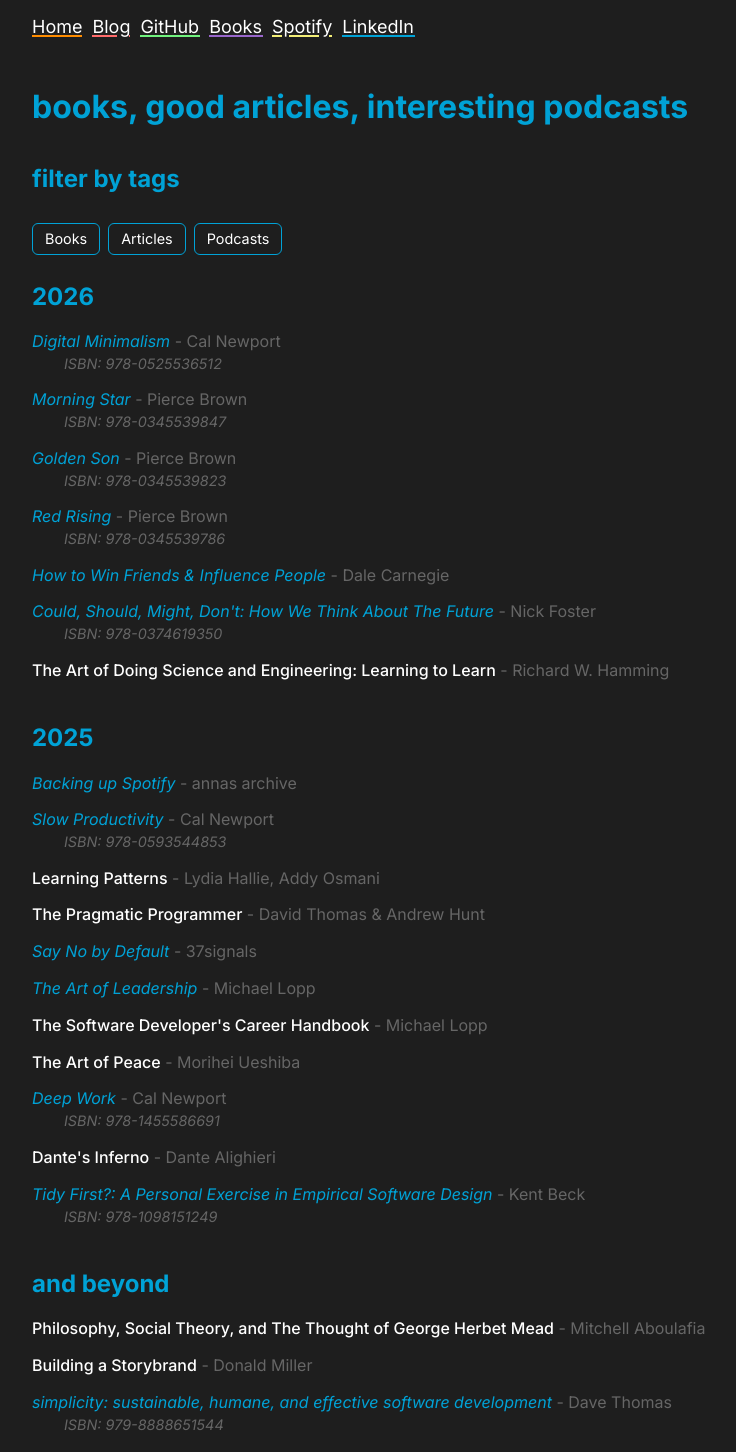
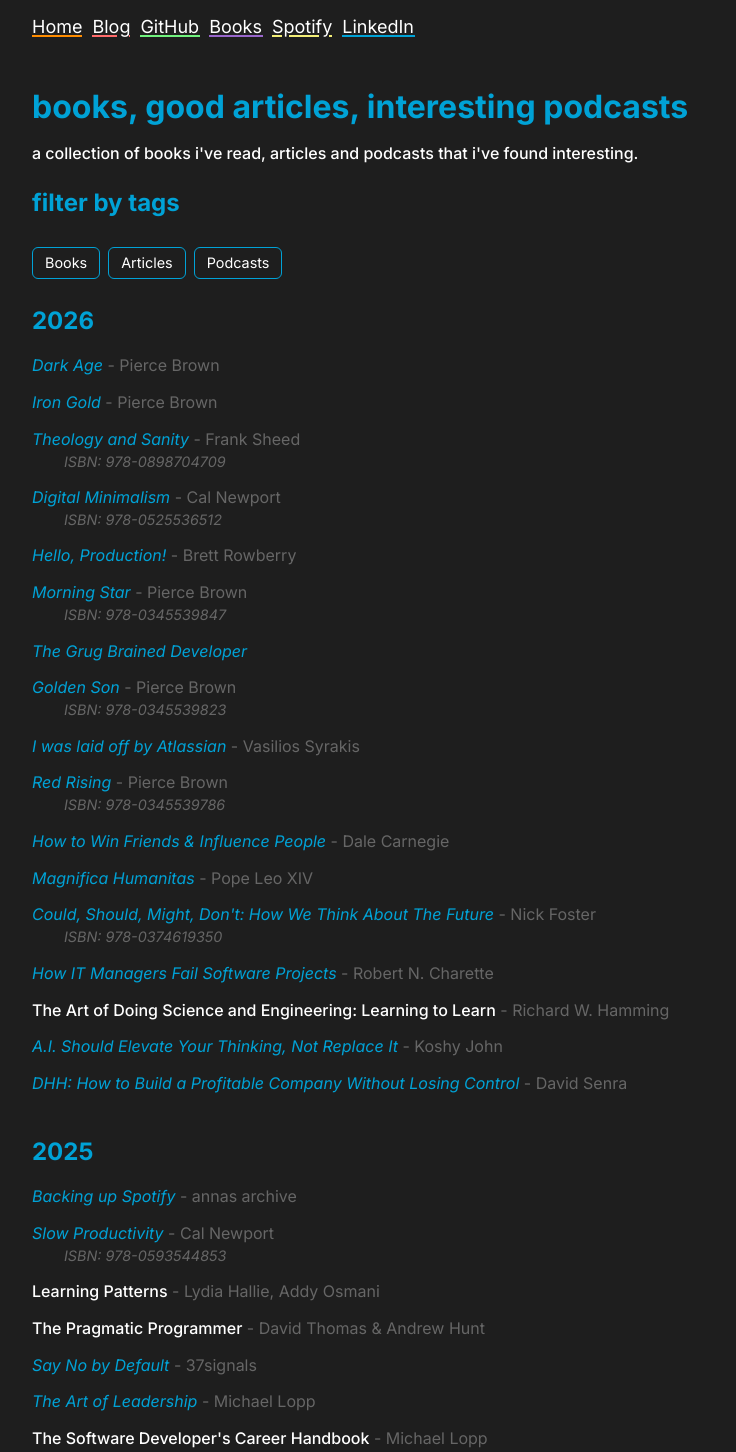
Before and after one commit to NickTheWilder/website, a Next.js app: page /books in a window 1280 px wide. Shown: the top 1452 px of the page, without its empty margins (248-984 px from the left). Built offline with nearby package versions, Linux system fonts and the light colour scheme; a web font is replaced by a local one.

Commit message:
Update books reading list

```diff
--- a/src/app/books/page.module.css
+++ b/src/app/books/page.module.css
@@ -14,6 +14,10 @@
 .title {
     color: var(--primary-blue);
     padding: 20px 0 10px;
+}
+
+.description {
+    font-weight: 500;
 }
 
 .filterGroup {
--- a/src/app/books/page.tsx
+++ b/src/app/books/page.tsx
@@ -30,22 +30,32 @@ const booksByYear: LibraryItemsByYear[] = [
     {
         year: 2026,
         books: [
+            { title: "Dark Age", author: "Pierce Brown", url: "https://www.goodreads.com/book/show/29226553-dark-age" },
+            { title: "Iron Gold", author: "Pierce Brown", url: "https://www.goodreads.com/book/show/33257757-iron-gold" },
+            { title: "Theology and Sanity", author: "Frank Sheed", isbn: "978-0898704709", url: "https://www.goodreads.com/book/show/666640.Theology_and_Sanity" },
             { title: "Digital Minimalism", author: "Cal Newport", isbn: "978-0525536512", url: "https://www.goodreads.com/book/show/40672036-digital-minimalism" },
+            { title: "Hello, Production!", author: "Brett Rowberry", url: "https://brettrowberry.com/hello-production", contentType: "article" },
             { title: "Morning Star", author: "Pierce Brown", url: "https://www.goodreads.com/book/show/18966806-morning-star", isbn: "978-0345539847" },
+            { title: "The Grug Brained Developer", url: "https://grugbrain.dev/", contentType: "article" },
             { title: "Golden Son", author: "Pierce Brown", url: "https://www.goodreads.com/book/show/18966819-golden-son", isbn: "978-0345539823" },
+            { title: "I was laid off by Atlassian", author: "Vasilios Syrakis", url: "https://www.youtube.com/watch?v=55pTFVoclvE", contentType: "podcast" },
             { title: "Red Rising", author: "Pierce Brown", url: "https://www.goodreads.com/book/show/15839976-red-rising", isbn: "978-0345539786" },
             { title: "How to Win Friends & Influence People", author: "Dale Carnegie", url: "https://www.goodreads.com/book/show/4865.How_to_Win_Friends_Influence_People" },
+            { title: "Magnifica Humanitas", author: "Pope Leo XIV", url: "https://www.vatican.va/content/leo-xiv/en/encyclicals/documents/20260515-magnifica-humanitas.html" },
             {
                 title: "Could, Should, Might, Don't: How We Think About The Future",
                 author: "Nick Foster",
                 isbn: "978-0374619350",
                 url: "https://www.goodreads.com/book/show/217387801-could-should-might-don-t",
             },
+            { title: "How IT Managers Fail Software Projects", author: "Robert N. Charette", url: "https://spectrum.ieee.org/it-management-software-failures", contentType: "article" },
 
             {
                 title: "The Art of Doing Science and Engineering: Learning to Learn",
                 author: "Richard W. Hamming",
             },
+            { title: "A.I. Should Elevate Your Thinking, Not Replace It", author: "Koshy John", url: "https://www.koshyjohn.com/blog/ai-should-elevate-your-thinking-not-replace-it/", contentType: "article" },
+            { title: "DHH: How to Build a Profitable Company Without Losing Control", author: "David Senra", url: "https://youtu.be/76rR68ktQvo?is=ZDNyiNOmu3N0uz3e", contentType: "podcast" },
         ],
     },
     {
@@ -97,6 +107,7 @@ export default function Books(): JSX.Element {
             <Header />
             <main className={styles.container}>
                 <h1 className={styles.title}>books, good articles, interesting podcasts</h1>
+                <p className={styles.description}>a collection of books i&apos;ve read, articles and podcasts that i&apos;ve found interesting.</p>
                 <aside className={styles.filterGroup}>
                     <h2 className={styles.filterTitle}>filter by tags</h2>
                     <div className={styles.filters} aria-label="Filter by tag">
```
